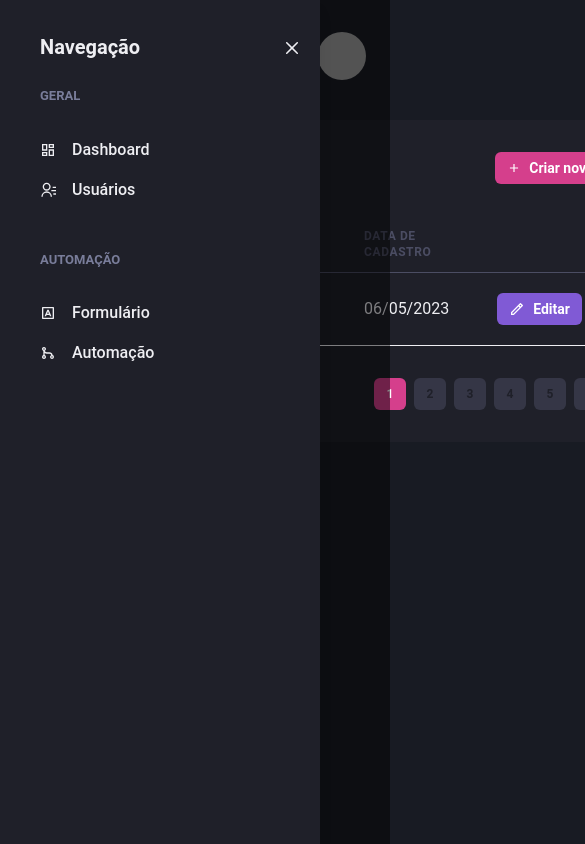
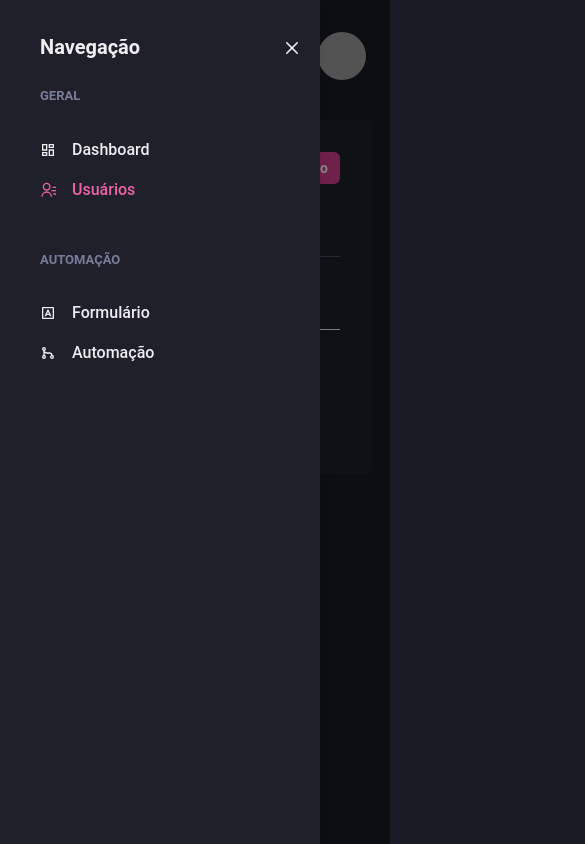
Before and after one commit to PedroMakengo/dashboard, a Next.js app: page /users in a window 390 px wide. Both pictures are taken after a click on the button "Open navigation". Shown: the top 844 px of the page, 585 px wide, since content can reach past the window. Built offline with nearby package versions, Linux system fonts and the light colour scheme; grey boxes are pictures that could not be loaded.

Commit message:
Trabalhando na parte da responsividade

```diff
--- /dev/null
+++ b/src/components/ActiveLink.tsx
@@ -0,0 +1,34 @@
+import Link, { LinkProps } from 'next/link'
+import { useRouter } from 'next/router'
+import { cloneElement, ReactElement } from 'react'
+
+interface ActiveLinkProps extends LinkProps {
+  children: ReactElement
+  shouldMatchExactHref?: boolean
+}
+
+export function ActiveLink({
+  children,
+  shouldMatchExactHref = false,
+  ...rest
+}: ActiveLinkProps) {
+  const { asPath } = useRouter()
+
+  let isActive = false
+
+  if (shouldMatchExactHref && (asPath === rest.href || asPath === rest.as)) {
+    isActive = true
+  }
+
+  if (
+    (!shouldMatchExactHref && asPath.startsWith(String(rest.href))) ||
+    asPath.startsWith(String(rest.as))
+  ) {
+    isActive = true
+  }
+  return (
+    <Link {...rest}>
+      {cloneElement(children, { color: isActive ? 'pink.400' : 'gray.50' })}
+    </Link>
+  )
+}
--- a/src/components/Pagination/index.tsx
+++ b/src/components/Pagination/index.tsx
@@ -4,7 +4,7 @@
 export function Pagination() {
   return (
     <Stack
-      direction="row"
+      direction={['column', 'row']}
       spacing="6"
       mt="8"
       justify="space-between"
--- a/src/components/Sidebar/NavLink.tsx
+++ b/src/components/Sidebar/NavLink.tsx
@@ -1,25 +1,28 @@
 import {
-  Box,
   Icon,
-  Link,
+  Link as ChakraLink,
   LinkProps as ChakraLinkProps,
   Text,
 } from '@chakra-ui/react'
 import { ElementType } from 'react'
-import { RiDashboardLine, RiContactsLine } from 'react-icons/ri'
+
+import { ActiveLink } from '../ActiveLink'
 
 interface NavLinkProps extends ChakraLinkProps {
   icon: ElementType
   children: string
+  href: string
 }
 
-export function NavLink({ icon, children, ...rest }: NavLinkProps) {
+export function NavLink({ icon, children, href, ...rest }: NavLinkProps) {
   return (
-    <Link display="flex" alignItems="center" {...rest}>
-      <Icon as={icon} />
-      <Text ml="4" fontWeight="medium">
-        {children}
-      </Text>
-    </Link>
+    <ActiveLink href={href}>
+      <ChakraLink display="flex" alignItems="center" {...rest}>
+        <Icon as={icon} />
+        <Text ml="4" fontWeight="medium">
+          {children}
+        </Text>
+      </ChakraLink>
+    </ActiveLink>
   )
 }
--- a/src/components/Sidebar/SidebarNav.tsx
+++ b/src/components/Sidebar/SidebarNav.tsx
@@ -12,13 +12,21 @@
   return (
     <Stack spacing="12" align="flex-start">
       <NavSection title="GERAL">
-        <NavLink icon={RiDashboardLine}>Dashboard</NavLink>
-        <NavLink icon={RiContactsLine}>Usuários</NavLink>
+        <NavLink icon={RiDashboardLine} href="/dashboard">
+          Dashboard
+        </NavLink>
+        <NavLink icon={RiContactsLine} href="/users">
+          Usuários
+        </NavLink>
       </NavSection>
 
       <NavSection title="AUTOMAÇÃO">
-        <NavLink icon={RiInputMethodLine}>Formulário</NavLink>
-        <NavLink icon={RiGitMergeLine}>Automação</NavLink>
+        <NavLink icon={RiInputMethodLine} href="/form">
+          Formulário
+        </NavLink>
+        <NavLink icon={RiGitMergeLine} href="/automation">
+          Automação
+        </NavLink>
       </NavSection>
     </Stack>
   )
--- a/src/pages/dashboard.tsx
+++ b/src/pages/dashboard.tsx
@@ -65,7 +65,7 @@
         <Sidebar />
 
         <SimpleGrid flex="1" gap="4" minChildWidth="320px" align="flex-start">
-          <Box p={['6', '8']} bg="gray.800" borderRadius={8} pb="4">
+          <Box p={'8'} bg="gray.800" borderRadius={8} pb="4">
             <Text fontSize="lg" mb="4">
               Inscritos da semana
               <Chart
@@ -76,7 +76,7 @@
               />
             </Text>
           </Box>
-          <Box p={['6', '8']} bg="gray.800" borderRadius={8}>
+          <Box p="8" bg="gray.800" borderRadius={8}>
             <Text fontSize="lg" mb="4">
               Taxa de Abertura
               <Chart
--- a/src/pages/users/index.tsx
+++ b/src/pages/users/index.tsx
@@ -12,14 +12,20 @@
   Checkbox,
   Text,
   Icon,
+  useBreakpointValue,
 } from '@chakra-ui/react'
 import { Header } from '../../components/Header'
 import { Sidebar } from '../../components/Sidebar'
 import { Pagination } from '../../components/Pagination'
 
-import { RiAddLine,RiPencilLine } from 'react-icons/ri'
+import { RiAddLine, RiPencilLine } from 'react-icons/ri'
+import Link from 'next/link'
 
 export default function UserList() {
+  const isWideVersion = useBreakpointValue({
+    base: false,
+    lg: true,
+  })
   return (
     <Box>
       <Header />
@@ -33,26 +39,28 @@
               Usuários
             </Heading>
 
+            <Link href="/users/create" passHref>
               <Button
                 as="a"
                 size="sm"
                 fontSize="sm"
                 colorScheme="pink"
-              leftIcon={<RiAddLine fonSize="20" />}
+                leftIcon={<RiAddLine fontSize="20" />}
               >
                 Criar novo
               </Button>
+            </Link>
           </Flex>
 
           <Table colorScheme="writeAlpha">
             <Thead>
               <Tr>
-                <Th px="6" color="gray.300" width="8">
+                <Th px={['4', '4', '6']} color="gray.300" width="8">
                   <Checkbox colorScheme="pink" />
                 </Th>
                 <Th>Usuários</Th>
-                <Th>Data de cadastro</Th>
-                <Th width="8"></Th>
+                {isWideVersion && <Th>Data de cadastro</Th>}
+                {isWideVersion && <Th width="8"></Th>}
               </Tr>
             </Thead>
             <Tbody>
@@ -68,7 +76,8 @@
                     </Text>
                   </Box>
                 </Td>
-                <Td>06/05/2023</Td>
+                {isWideVersion && <Td>06/05/2023</Td>}
+                {isWideVersion && (
                   <Td>
                     <Button
                       as="a"
@@ -76,10 +85,9 @@
                       fontSize="sm"
                       colorScheme="purple"
                       leftIcon={<Icon as={RiPencilLine} fontSize="16" />}
-                  >
-                    Editar
-                  </Button>
+                    ></Button>
                   </Td>
+                )}
               </Tr>
             </Tbody>
           </Table>
```
Also changed, not shown: src/pages/users/create.tsx (+9 -6 lines). Lines whose indentation alone changed are shown as unchanged.
